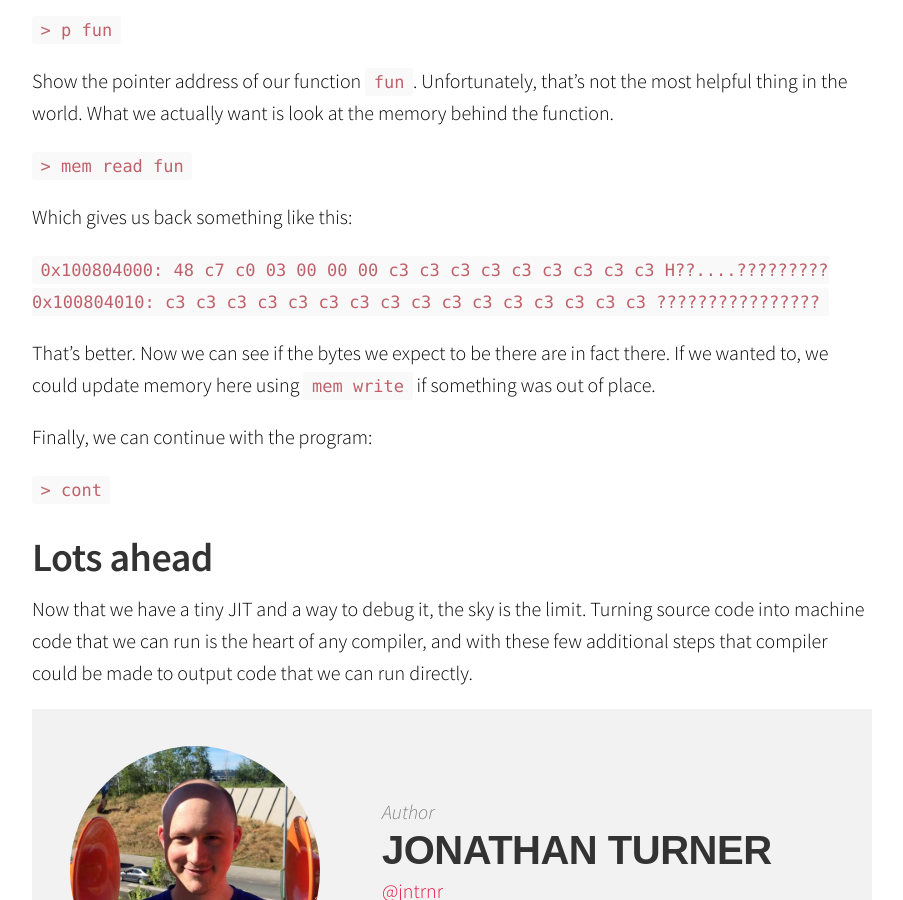
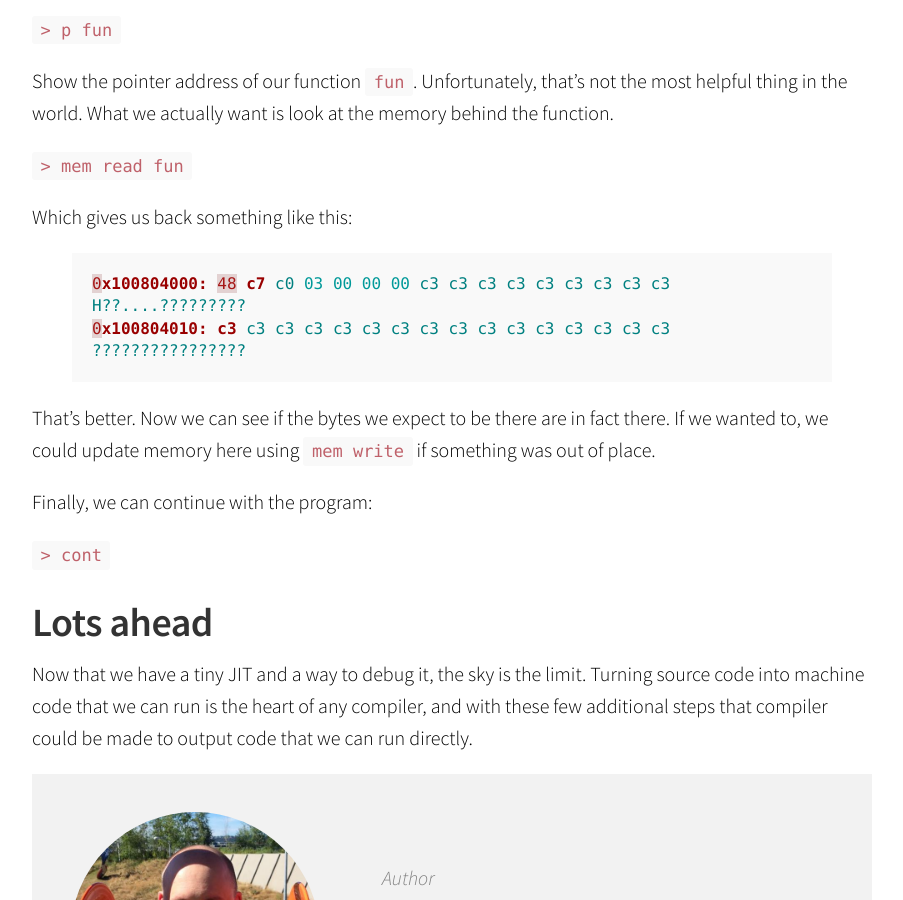
Before and after one commit to sophiajt/jntrnr.github.io, a Jekyll site: the page built from _posts/2015-12-01-building-a-jit-in-rust.md, in a window 1280 px wide and 900 px high, scrolled down 6095 px. Shown: the whole window, without its empty margins (188-1091 px from the left). Built offline with Jekyll 4.4.1, drawn with Linux system fonts in a browser that asks for light colours; Markdown is read by kramdown in place of the engine named in the settings.

Commit message:
Update 2015-12-01-building-a-jit-in-rust.md

````diff
--- a/_posts/2015-12-01-building-a-jit-in-rust.md
+++ b/_posts/2015-12-01-building-a-jit-in-rust.md
@@ -215,8 +215,10 @@
 
 Which gives us back something like this:
 
-```0x100804000: 48 c7 c0 03 00 00 00 c3 c3 c3 c3 c3 c3 c3 c3 c3  H??....?????????
-0x100804010: c3 c3 c3 c3 c3 c3 c3 c3 c3 c3 c3 c3 c3 c3 c3 c3  ????????????????```
+{% highlight nasm %}
+0x100804000: 48 c7 c0 03 00 00 00 c3 c3 c3 c3 c3 c3 c3 c3 c3  H??....?????????
+0x100804010: c3 c3 c3 c3 c3 c3 c3 c3 c3 c3 c3 c3 c3 c3 c3 c3  ????????????????
+{% endhighlight %}
 
 That's better.  Now we can see if the bytes we expect to be there are in fact there.  If we wanted to, we could update memory here using ```mem write``` if something was out of place.
 
````
